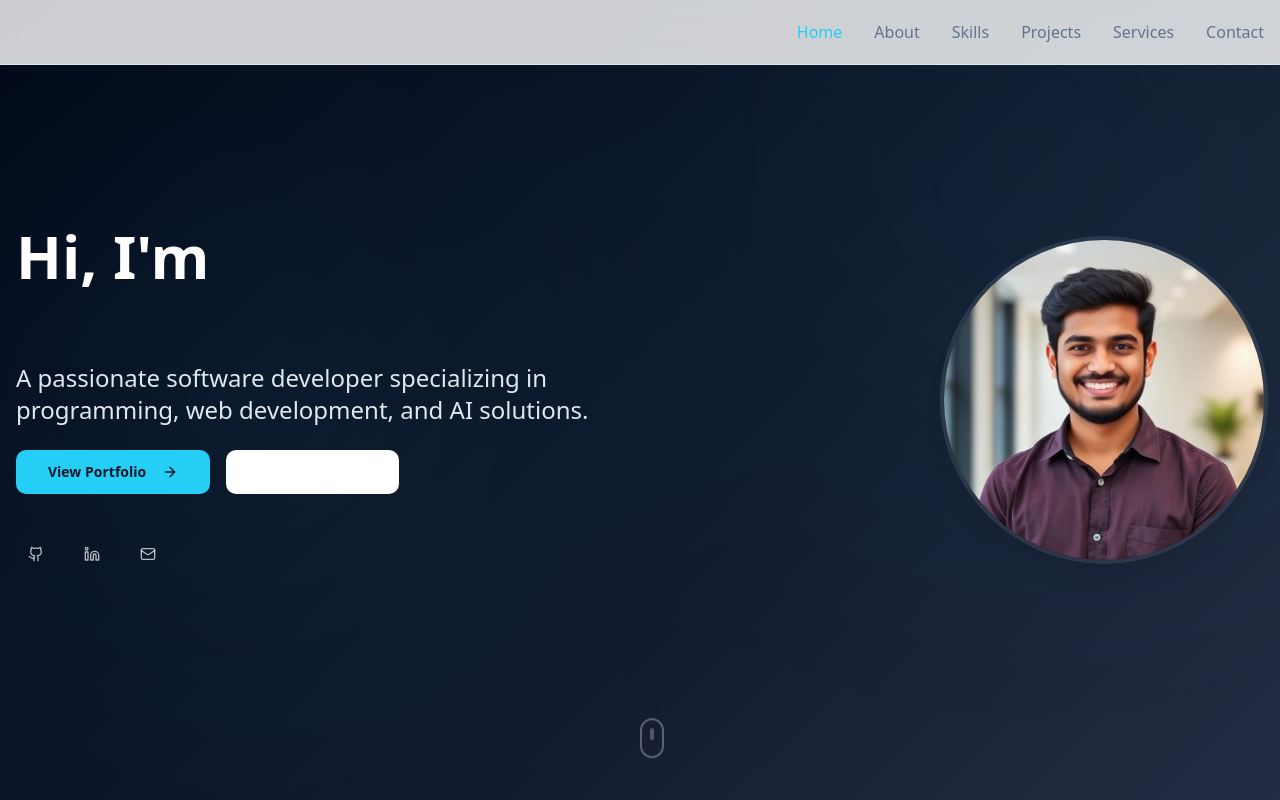
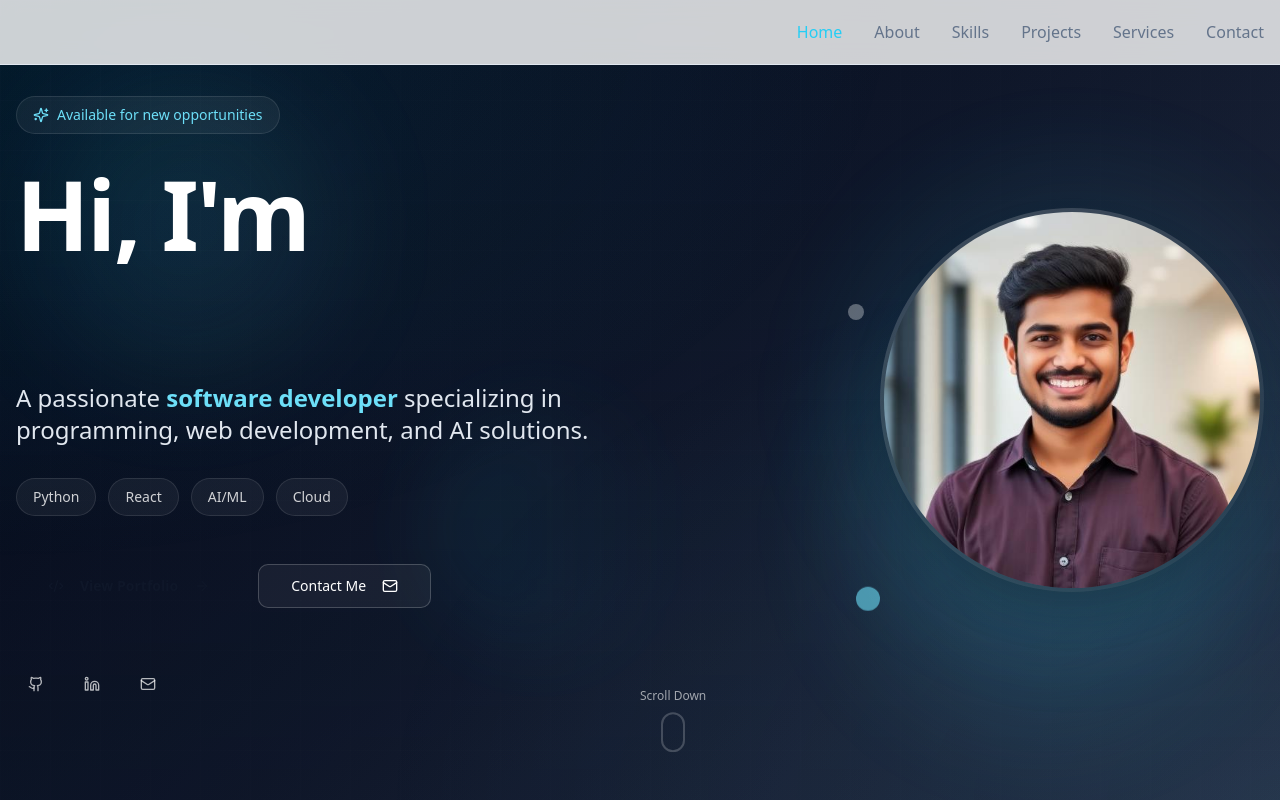
Before and after one commit to Afsdrv/dharavath-portfolio, a React (Vite) app: page / in a window 1280 px wide. Shown: the top 800 px of the page. Built offline with nearby package versions, Linux system fonts and the light colour scheme.

Commit message:
Enhance hero section UI
Improve the hero section with a more modern UI, incorporating subtle animations and a refined layout for a professional and engaging introduction.

```diff
--- a/src/components/portfolio/Hero.tsx
+++ b/src/components/portfolio/Hero.tsx
@@ -1,4 +1,4 @@
-import { ArrowRight, Download, Github, Linkedin, Mail } from 'lucide-react';
+import { ArrowRight, Download, Github, Linkedin, Mail, Code2, Sparkles } from 'lucide-react';
 import { Button } from '@/components/ui/button';
 import profileImage from '@/assets/profile-picture.jpg';
 
@@ -19,34 +19,74 @@ const Hero = () => {
 
   return (
     <div className="relative min-h-screen flex items-center justify-center gradient-hero overflow-hidden">
-      {/* Background Pattern */}
-      <div className="absolute inset-0 opacity-10">
-        <div className="absolute inset-0 bg-[radial-gradient(circle_at_20%_50%,hsl(var(--cyan))_0%,transparent_50%)] animate-pulse"></div>
-        <div className="absolute inset-0 bg-[radial-gradient(circle_at_80%_20%,hsl(var(--cyan))_0%,transparent_50%)] animate-pulse"></div>
+      {/* Enhanced Background Effects */}
+      <div className="absolute inset-0">
+        {/* Animated Grid */}
+        <div className="absolute inset-0 bg-[linear-gradient(rgba(255,255,255,0.02)_1px,transparent_1px),linear-gradient(90deg,rgba(255,255,255,0.02)_1px,transparent_1px)] bg-[size:50px_50px] animate-pulse opacity-30"></div>
+
+        {/* Floating Orbs */}
+        <div className="absolute top-20 left-10 w-72 h-72 bg-gradient-to-r from-cyan/20 to-cyan-light/20 rounded-full blur-3xl animate-pulse"></div>
+        <div className="absolute bottom-20 right-10 w-96 h-96 bg-gradient-to-r from-cyan-light/15 to-cyan/15 rounded-full blur-3xl animate-pulse delay-1000"></div>
+        <div className="absolute top-1/2 left-1/3 w-64 h-64 bg-gradient-to-r from-cyan/10 to-transparent rounded-full blur-2xl animate-pulse delay-500"></div>
+
+        {/* Radial Gradients */}
+        <div className="absolute inset-0 bg-[radial-gradient(ellipse_at_top_left,hsl(var(--cyan)/0.1),transparent_50%)]"></div>
+        <div className="absolute inset-0 bg-[radial-gradient(ellipse_at_bottom_right,hsl(var(--cyan-light)/0.08),transparent_50%)]"></div>
       </div>
 
+      {/* Glass Morphism Overlay */}
+      <div className="absolute inset-0 bg-gradient-to-b from-transparent via-navy/5 to-navy/10 backdrop-blur-[0.5px]"></div>
+
       <div className="container mx-auto px-4 relative z-10">
-        <div className="grid md:grid-cols-2 gap-12 items-center">
+        <div className="grid lg:grid-cols-2 gap-16 items-center min-h-screen py-20">
           {/* Content */}
-          <div className="text-center md:text-left space-y-6 fade-in">
-            <div className="space-y-4">
-              <h1 className="text-4xl md:text-6xl font-bold text-white leading-tight">
+          <div className="text-center lg:text-left space-y-8 fade-in">
+            {/* Badge */}
+            <div className="inline-flex items-center gap-2 px-4 py-2 bg-white/5 backdrop-blur-sm border border-white/10 rounded-full text-sm text-cyan-light">
+              <Sparkles className="h-4 w-4" />
+              Available for new opportunities
+            </div>
+
+            {/* Enhanced Typography */}
+            <div className="space-y-6">
+              <h1 className="text-5xl md:text-7xl lg:text-8xl font-bold text-white leading-tight tracking-tight">
                 Hi, I'm{' '}
+                <span className="relative inline-block">
                   <span className="bg-gradient-accent bg-clip-text text-transparent">
-                  Dharavath Raghavendra
+                    Dharavath
+                  </span>
+                  <div className="absolute -inset-1 bg-gradient-accent opacity-20 blur-lg -z-10"></div>
                 </span>
               </h1>
-              <p className="text-xl md:text-2xl text-gray-200 leading-relaxed">
-                A passionate software developer specializing in programming, web development, and AI solutions.
+              <div className="space-y-4">
+                <p className="text-xl md:text-2xl text-gray-200 leading-relaxed max-w-2xl">
+                  A passionate <span className="text-cyan-light font-semibold">software developer</span> specializing in programming, web development, and AI solutions.
                 </p>
+
+                {/* Floating Skills Pills */}
+                <div className="flex flex-wrap gap-3 justify-center lg:justify-start pt-4">
+                  {['Python', 'React', 'AI/ML', 'Cloud'].map((skill, index) => (
+                    <div
+                      key={skill}
+                      className="px-4 py-2 bg-white/5 backdrop-blur-sm border border-white/10 rounded-full text-sm text-white/80 hover:bg-white/10 transition-all duration-300"
+                      style={{ animationDelay: `${index * 0.1}s` }}
+                    >
+                      {skill}
+                    </div>
+                  ))}
+                </div>
+              </div>
             </div>
 
-            <div className="flex flex-col sm:flex-row gap-4 justify-center md:justify-start">
+            {/* Enhanced Buttons */}
+            <div className="flex flex-col sm:flex-row gap-4 justify-center lg:justify-start pt-4">
               <Button
                 onClick={scrollToPortfolio}
                 size="lg"
-                className="group bg-accent hover:bg-accent/90 text-navy font-semibold transition-smooth"
+                className="group relative overflow-hidden bg-gradient-accent hover:shadow-xl hover:shadow-cyan/25 text-navy font-semibold transition-all duration-300 hover:scale-105"
               >
+                <div className="absolute inset-0 bg-white/20 translate-x-[-100%] group-hover:translate-x-[100%] transition-transform duration-500"></div>
+                <Code2 className="mr-2 h-5 w-5" />
                 View Portfolio
                 <ArrowRight className="ml-2 h-4 w-4 group-hover:translate-x-1 transition-transform" />
               </Button>
@@ -55,83 +95,78 @@ const Hero = () => {
                 onClick={scrollToContact}
                 variant="outline"
                 size="lg"
-                className="border-white/20 text-white hover:bg-white/10 transition-smooth"
+                className="group border-white/20 bg-white/5 backdrop-blur-sm text-white hover:bg-white/10 hover:border-white/30 transition-all duration-300 hover:scale-105"
               >
                 Contact Me
-                <Mail className="ml-2 h-4 w-4" />
+                <Mail className="ml-2 h-4 w-4 group-hover:rotate-12 transition-transform" />
               </Button>
             </div>
 
-            {/* Social Links */}
-            <div className="flex gap-4 justify-center md:justify-start pt-4">
+            {/* Enhanced Social Links */}
+            <div className="flex gap-4 justify-center lg:justify-start pt-6">
+              {[
+                { icon: Github, href: "https://github.com/dharavathraghavendra", label: "GitHub Profile" },
+                { icon: Linkedin, href: "https://linkedin.com/in/dharavath-raghavendra", label: "LinkedIn Profile" },
+                { icon: Mail, href: "mailto:raghavendradharavath2@gmail.com", label: "Email" }
+              ].map(({ icon: Icon, href, label }, index) => (
                 <Button
+                  key={label}
                   variant="ghost"
                   size="icon"
-                className="text-white/70 hover:text-white hover:bg-white/10 transition-smooth"
+                  className="relative group text-white/70 hover:text-white transition-all duration-300 hover:scale-110"
                   asChild
                 >
                   <a
-                  href="https://github.com/dharavathraghavendra"
-                  target="_blank"
-                  rel="noopener noreferrer"
-                  aria-label="GitHub Profile"
+                    href={href}
+                    target={href.startsWith('mailto:') ? undefined : "_blank"}
+                    rel={href.startsWith('mailto:') ? undefined : "noopener noreferrer"}
+                    aria-label={label}
                   >
-                  <Github className="h-5 w-5" />
+                    <div className="absolute inset-0 bg-white/10 rounded-full scale-0 group-hover:scale-100 transition-transform duration-300"></div>
+                    <Icon className="h-5 w-5 relative z-10" />
                   </a>
                 </Button>
-
-              <Button
-                variant="ghost"
-                size="icon"
-                className="text-white/70 hover:text-white hover:bg-white/10 transition-smooth"
-                asChild
-              >
-                <a
-                  href="https://linkedin.com/in/dharavath-raghavendra"
-                  target="_blank"
-                  rel="noopener noreferrer"
-                  aria-label="LinkedIn Profile"
-                >
-                  <Linkedin className="h-5 w-5" />
-                </a>
-              </Button>
-
-              <Button
-                variant="ghost"
-                size="icon"
-                className="text-white/70 hover:text-white hover:bg-white/10 transition-smooth"
-                asChild
-              >
-                <a
-                  href="mailto:raghavendradharavath2@gmail.com"
-                  aria-label="Email"
-                >
-                  <Mail className="h-5 w-5" />
-                </a>
-              </Button>
+              ))}
             </div>
           </div>
 
-          {/* Profile Image */}
-          <div className="flex justify-center md:justify-end slide-up">
-            <div className="relative">
-              <div className="absolute inset-0 bg-gradient-accent rounded-full blur-2xl opacity-30 animate-pulse"></div>
-              <div className="relative w-80 h-80 rounded-full overflow-hidden shadow-xl ring-4 ring-white/10">
+          {/* Enhanced Profile Image */}
+          <div className="flex justify-center lg:justify-end slide-up">
+            <div className="relative group">
+              {/* Animated Background Elements */}
+              <div className="absolute -inset-4 bg-gradient-accent rounded-full blur-2xl opacity-20 animate-pulse group-hover:opacity-30 transition-opacity duration-500"></div>
+              <div className="absolute -inset-8 bg-gradient-to-r from-cyan/10 to-cyan-light/10 rounded-full blur-3xl animate-pulse delay-1000"></div>
+
+              {/* Main Image Container */}
+              <div className="relative w-80 h-80 lg:w-96 lg:h-96">
+                {/* Glass Border */}
+                <div className="absolute inset-0 rounded-full bg-gradient-to-br from-white/20 to-white/5 p-1">
+                  <div className="w-full h-full rounded-full bg-gradient-hero overflow-hidden shadow-2xl">
                     <img
                       src={profileImage}
                       alt="Dharavath Raghavendra - Software Developer"
-                  className="w-full h-full object-cover transition-transform hover:scale-105"
+                      className="w-full h-full object-cover transition-all duration-500 group-hover:scale-105"
                     />
+                  </div>
+                </div>
+
+                {/* Floating Elements */}
+                <div className="absolute -top-4 -right-4 w-8 h-8 bg-gradient-accent rounded-full animate-bounce delay-300 opacity-80"></div>
+                <div className="absolute -bottom-6 -left-6 w-6 h-6 bg-cyan-light/60 rounded-full animate-bounce delay-700"></div>
+                <div className="absolute top-1/4 -left-8 w-4 h-4 bg-white/40 rounded-full animate-pulse delay-500"></div>
               </div>
             </div>
           </div>
         </div>
       </div>
 
-      {/* Scroll Indicator */}
+      {/* Enhanced Scroll Indicator */}
       <div className="absolute bottom-8 left-1/2 transform -translate-x-1/2 animate-bounce">
-        <div className="w-6 h-10 border-2 border-white/30 rounded-full flex justify-center">
-          <div className="w-1 h-3 bg-white/50 rounded-full mt-2 animate-pulse"></div>
+        <div className="flex flex-col items-center gap-2 text-white/60 hover:text-white/80 transition-colors cursor-pointer">
+          <span className="text-xs font-medium">Scroll Down</span>
+          <div className="w-6 h-10 border-2 border-white/20 rounded-full flex justify-center relative overflow-hidden">
+            <div className="w-1 h-3 bg-gradient-accent rounded-full mt-2 animate-pulse"></div>
+          </div>
         </div>
       </div>
     </div>
```
Lines whose indentation alone changed are shown as unchanged.
